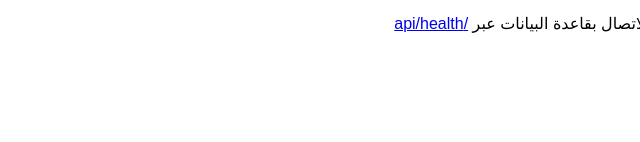
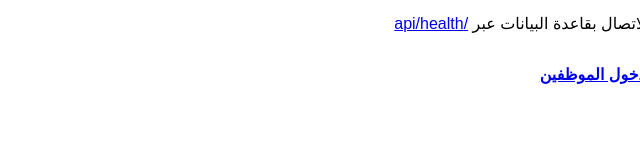
Before and after one commit to Nabilsuwan/majlis_library, a Next.js app in the folder app/: page / in a window 1280 px wide. Shown: the part 158-300 px from the top of the page, without its empty margins (640-1280 px from the left). Built offline with nearby package versions, Linux system fonts and the light colour scheme.

Commit message:
Link homepage to public book browsing

```diff
--- a/app/src/app/page.tsx
+++ b/app/src/app/page.tsx
@@ -8,6 +8,9 @@
         <a href="/api/health">/api/health</a>
       </p>
       <p style={{ marginTop: "2rem" }}>
+        <a href="/books" style={{ fontWeight: "bold", marginLeft: "2rem" }}>
+          تصفح الكتب
+        </a>
         <a href="/staff/login" style={{ fontWeight: "bold" }}>
           دخول الموظفين
         </a>
```
